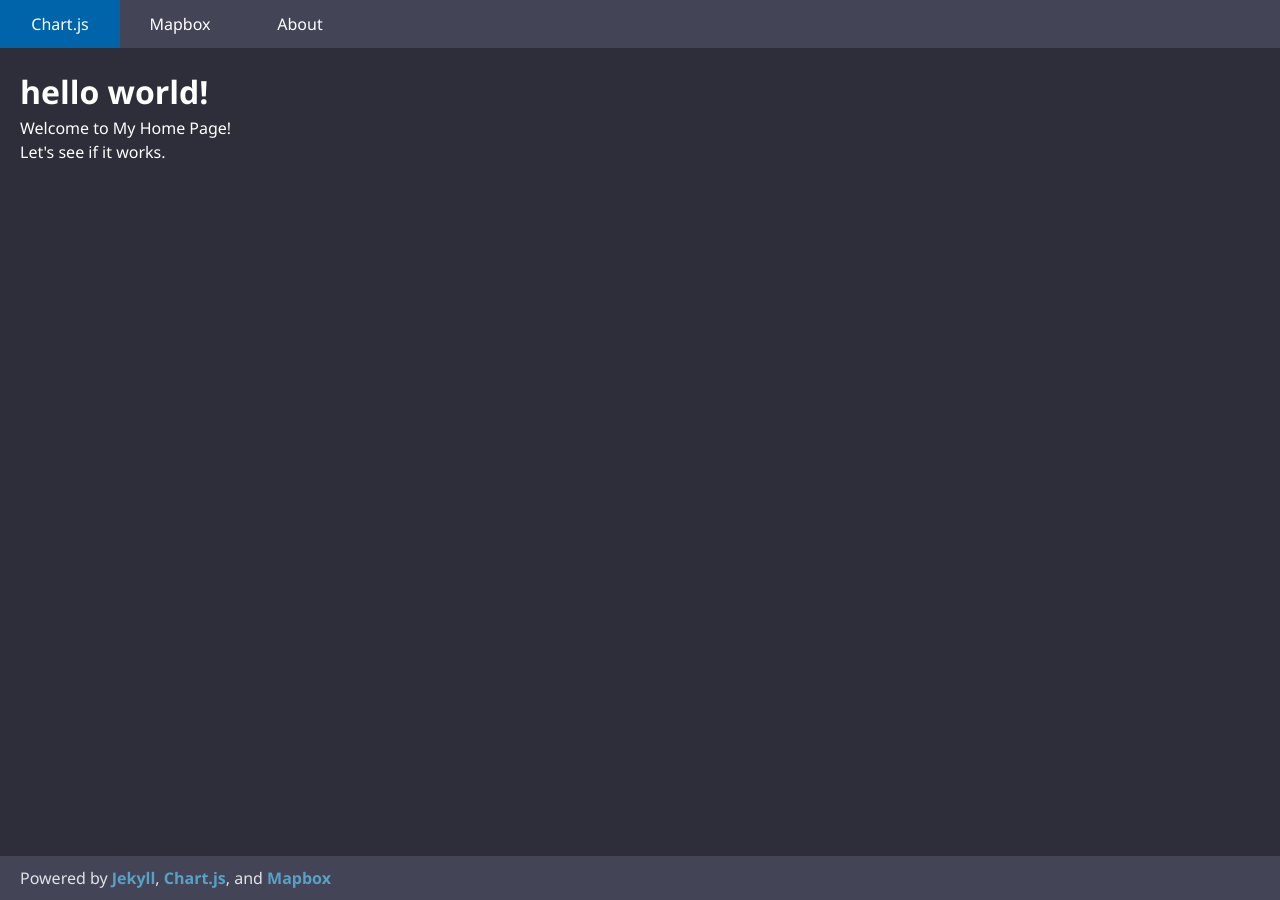
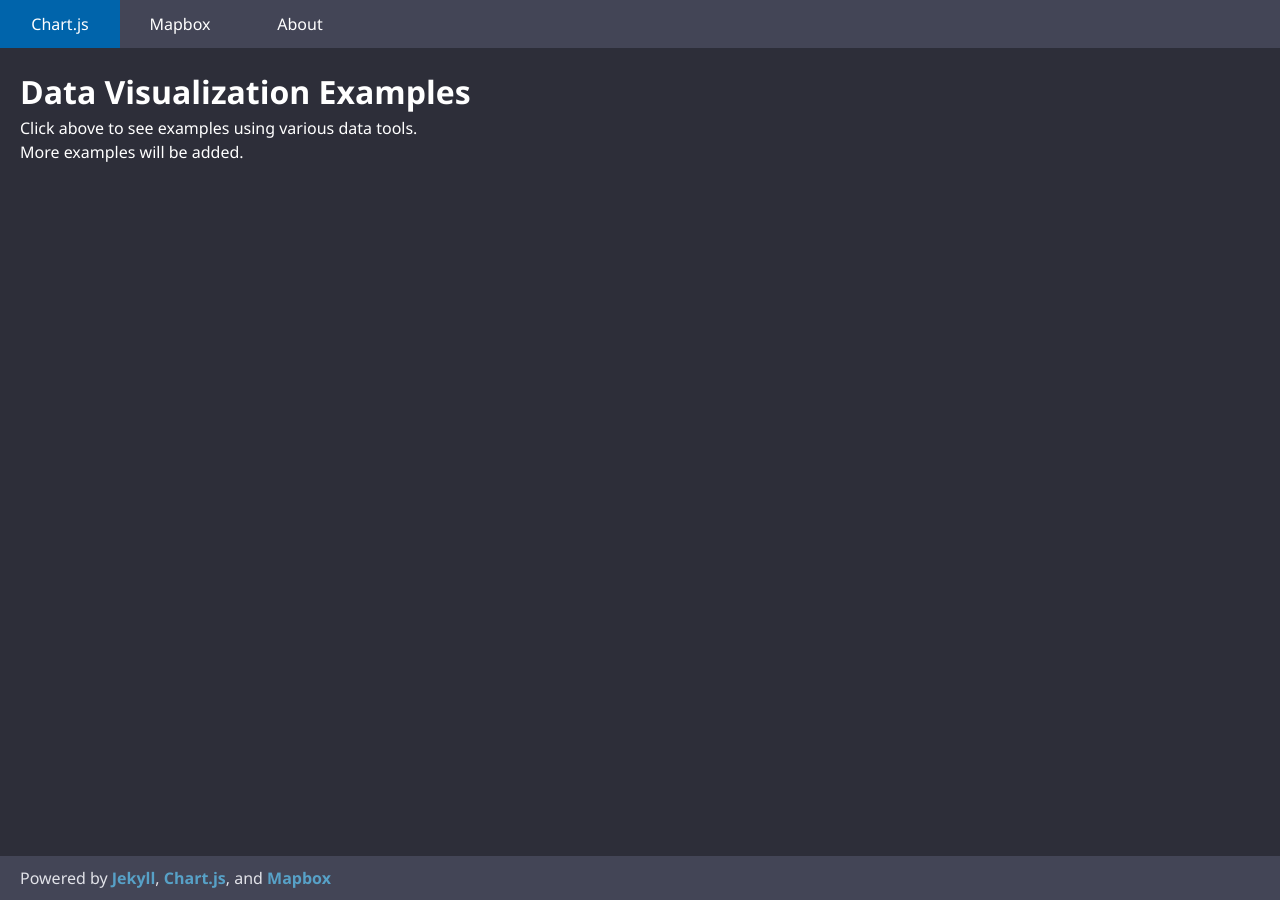
Before and after one commit to a-prejean/a-prejean.github.io, a Jekyll site: the page built from index.html, in a window 1280 px wide. Built offline with Jekyll 4.4.1, drawn with Linux system fonts in a browser that asks for light colours.

Commit message:
fixed home page

```diff
--- a/index.html
+++ b/index.html
@@ -1,8 +1,8 @@
 ---
 ---
-<h1>{{ "Hello World!" | downcase }}</h1>
+<h1>Data Visualization Examples</h1>
 
 <p>
-  Welcome to My Home Page!<br>
-  Let's see if it works.
+  Click above to see examples using various data tools.<br>
+  More examples will be added.
 </p>
```
